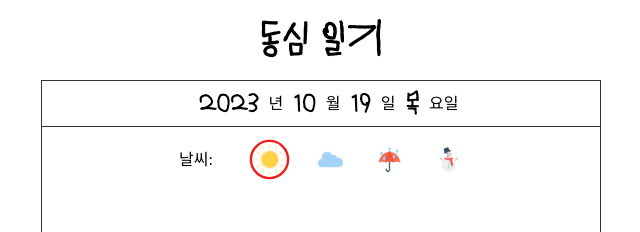
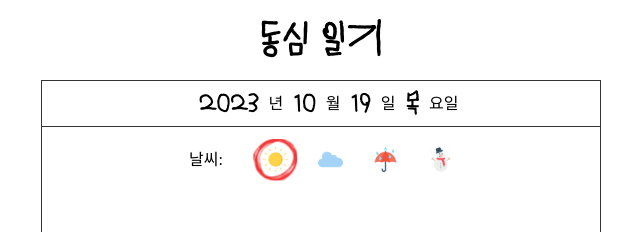
Before and after one commit to sketch-talk/dongsim-diary, a React (Vite) app in the folder frontend/: page / in a window 1280 px wide. Both pictures are taken after a click on the icon 588 px from the left and 159 px from the top of the page. Shown: the top 232 px of the page, without its empty margins (319-959 px from the left). Built offline with nearby package versions, Linux system fonts and the light colour scheme; a web font is replaced by a local one.

Commit message:
design: circle svg 재적용

```diff
--- a/frontend/src/components/Weathers/Weathers.tsx
+++ b/frontend/src/components/Weathers/Weathers.tsx
@@ -2,6 +2,7 @@ import { ReactComponent as CloudIcon } from '../../assets/cloud-icon.svg';
 import { ReactComponent as SunIcon } from '../../assets/sun-icon.svg';
 import { ReactComponent as RainyIcon } from '../../assets/rainy-icon.svg';
 import { ReactComponent as SnowmanIcon } from '../../assets/snowman-icon.svg';
+import { ReactComponent as Circle } from '../../assets/circle.svg';
 import { styled } from 'styled-components';
 import React from 'react';
 
@@ -21,7 +22,8 @@ const Weathers = React.memo(({ weather, handleClickWeather }: Props) => {
   return (
     <>
       {weatherIcons.map(({ Component, type }) => (
-        <S.WeatherIconContainer key={type} $isActive={weather === type}>
+        <S.WeatherIconContainer key={type}>
+          {weather === type && <S.StyledCircle />}
           <Component
             onClick={handleClickWeather}
             data-weather={type}
@@ -37,15 +39,21 @@ const Weathers = React.memo(({ weather, handleClickWeather }: Props) => {
 export default Weathers;
 
 const S = {
-  WeatherIconContainer: styled.div<{ $isActive: boolean }>`
+  WeatherIconContainer: styled.div`
     display: flex;
     align-items: center;
     position: relative;
     cursor: pointer;
-    transform: ${({ $isActive }) => ($isActive ? 'scale(1.2)' : 'scale(1)')};
-    border: ${({ $isActive }) => ($isActive ? '2px solid #f01d1d' : 'none')};
-    border-radius: ${({ $isActive }) => ($isActive ? '50%' : 'none')};
-    padding: 2px;
     box-sizing: border-box;
   `,
+
+  StyledCircle: styled(Circle)`
+    width: 45px;
+    height: 45px;
+    position: absolute;
+    top: 50%;
+    left: 50%;
+    transform: translate(-50%, -50%);
+    z-index: 1;
+  `,
 };
--- a/frontend/src/pages/MainPage.tsx
+++ b/frontend/src/pages/MainPage.tsx
@@ -1,6 +1,12 @@
 import { styled } from 'styled-components';
 import Layout from '../components/Layout/Layout';
-import { ChangeEvent, FormEvent, useContext, useState } from 'react';
+import {
+  ChangeEvent,
+  FormEvent,
+  useCallback,
+  useContext,
+  useState,
+} from 'react';
 import DiaryContents from '../components/DiaryContents/DiaryContents';
 import Weathers from '../components/Weathers/Weathers';
 import axios from 'axios';
@@ -35,15 +41,16 @@ const MainPage = () => {
     setDiaryContent((prev) => ({ ...prev, diaryContents: inputValue }));
   };
 
-  const handleClickWeather = (
-    e: React.MouseEvent<SVGSVGElement, MouseEvent>
-  ) => {
-    const weatherType = e.currentTarget.getAttribute('data-weather');
+  const handleClickWeather = useCallback(
+    (e: React.MouseEvent<SVGSVGElement, MouseEvent>) => {
+      const weatherType = e.currentTarget.getAttribute('data-weather');
 
-    if (weatherType) {
-      setDiaryContent((prev) => ({ ...prev, weather: weatherType }));
-    }
-  };
+      if (weatherType) {
+        setDiaryContent((prev) => ({ ...prev, weather: weatherType }));
+      }
+    },
+    [setDiaryContent]
+  );
 
   const postData = async () => {
     setIsLoading(true);
```
